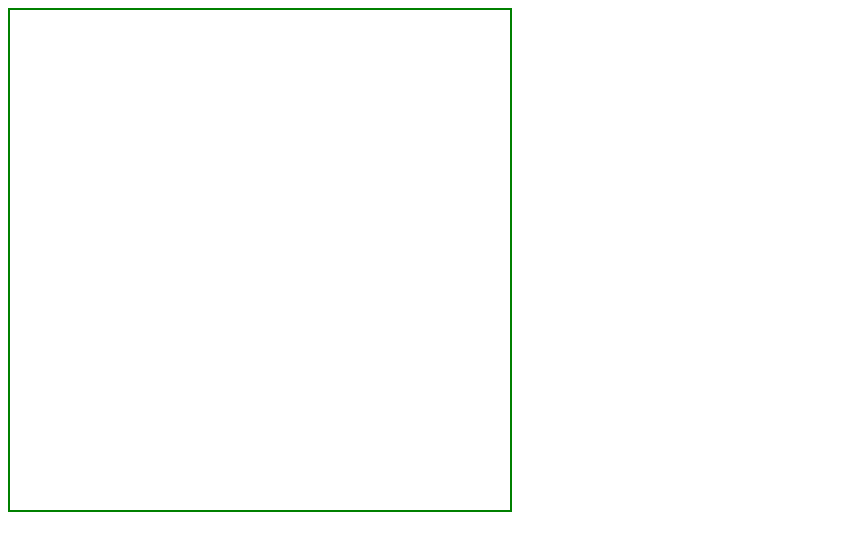
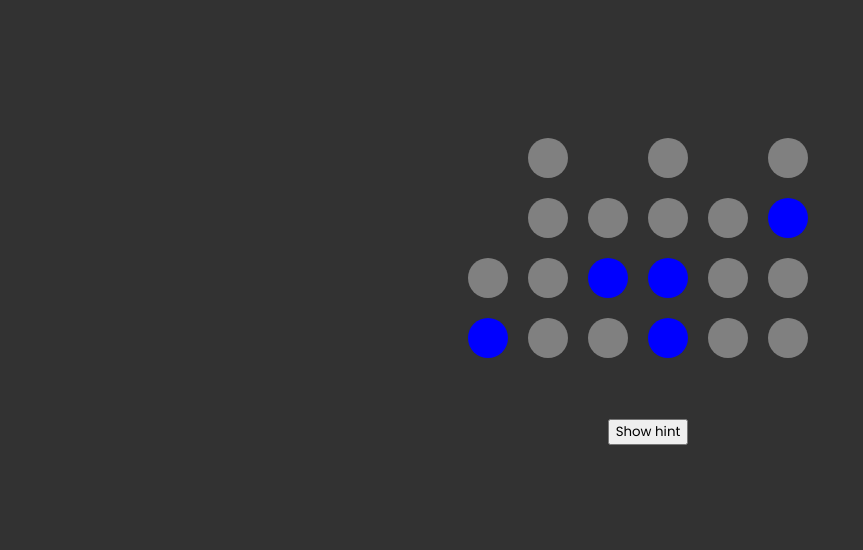
Before and after one commit to bakedPotatoLord/binary-clock, a plain HTML site: page index.html in a window 1280 px wide. Shown: the whole page, without its empty margins (0-863 px from the left). Drawn offline with Linux system fonts and the light colour scheme.

Commit message:
fixed all bugs

```diff
--- a/index.html
+++ b/index.html
@@ -9,7 +9,14 @@
 </head>
 
 <body>
-  <canvas></canvas>
+	<div class="body">
+		<div class='left'></div>
+		<canvas></canvas>
+		<div class='left'></div>
+	</div>
+	<button onclick='showHint()'>Show hint</button>
+
+
   <script src="script.js"></script>
 
   <script src="https://replit.com/public/js/replit-badge.js" theme="blue" defer></script>
--- a/script.js
+++ b/script.js
@@ -1,17 +1,31 @@
 let c = document.querySelector('canvas')
+let btn = document.querySelector('button')
 
 var ctx= c.getContext('2d')
+ctx.textAlign = 'center'
+ctx.font = '40px Serif';
 
 let now;
 
-cw = 500
-ch=500
+let hintShown = false;
+
+cw=400
+ch=300
 
 c.width = cw;
 c.height=ch;
 
 let display =Array.from(Array(6),x=>x)
 let display2 =Array.from(Array(6),x=>x)
+
+function showHint(){
+	hintShown = !(hintShown)
+	if(hintShown){
+		btn.innerHTML = "Hide Hint"
+	}else{
+		btn.innerHTML = "Show Hint"
+	}
+}
 
 function circle(x,y,lit){
 	if(lit){
@@ -30,8 +44,8 @@ function clear(){
 
 function digitOf(num,digit){
 	let parsed = num.toString().split("")//.reverse()
-	if(parsed.length == 1) parsed.pop('0')
-	if(parsed[digit] == undefined) return '0'
+	if(parsed.length == 1) parsed.push('0')
+	//if(parsed[digit] == undefined) return '0'
 	return parsed[digit]
 }
 
@@ -50,10 +64,27 @@ function draw(){
 	display[2] = 	digitOf(now.getMinutes(),0)
 	display[3] = 	digitOf(now.getMinutes(),1)
 	//seconds
-	display[4] = 	digitOf(now.getSeconds(),0)
-	display[5] = 	digitOf(now.getSeconds(),1)
+	if(now.getSeconds() < 10){
+		display[5] = 	digitOf(now.getSeconds(),0)
+		display[4] = 	digitOf(now.getSeconds(),1)
+	}else{
+		display[4] = 	digitOf(now.getSeconds(),0)
+		display[5] = 	digitOf(now.getSeconds(),1)
+	}
+
 
 	console.log(display)
+
+	if(hintShown){
+		ctx.fillStyle='black'
+		ctx.fillText(display[0],40,270)
+		ctx.fillText(display[1],100,270)
+		ctx.fillText(display[2],160,270)
+		ctx.fillText(display[3],220,270)
+		ctx.fillText(display[4],280,270)
+		ctx.fillText(display[5],340,270)
+	}
+
 
 	//convert to binary
 	for(i in display){
@@ -63,34 +94,34 @@ function draw(){
 
 	//console.log(display2)
 
-	/*
+
 
 	//display 0
-	circle(40,400,display2[0][0])
-	circle(40,340,display2[0][1])
+	circle(40,220,display2[0][0])
+	circle(40,160,display2[0][1])
 	//display 1
-	circle(100,400,display2[1][0])
-	circle(100,340,display2[1][1])
-	circle(100,280,display2[1][2])
-	circle(100,220,display2[1][3])
+	circle(100,220,display2[1][0])
+	circle(100,160,display2[1][1])
+	circle(100,100,display2[1][2])
+	circle(100,40,display2[1][3])
 	//display 2
-	circle(160,400,display2[2][0])
-	circle(160,340,display2[2][1])
-	circle(160,280,display2[2][2])
+	circle(160,220,display2[2][0])
+	circle(160,160,display2[2][1])
+	circle(160,100,display2[2][2])
 	//display 3
-	circle(220,400,display2[3][0])
-	circle(220,340,display2[3][1])
-	circle(220,280,display2[3][2])
-	circle(220,220,display2[3][3])
+	circle(220,220,display2[3][0])
+	circle(220,160,display2[3][1])
+	circle(220,100,display2[3][2])
+	circle(220,40,display2[3][3])
 	//display 4
-	circle(280,400,display2[4][0])
-	circle(280,340,display2[4][1])
-	circle(280,280,display2[4][2])
+	circle(280,220,display2[4][0])
+	circle(280,160,display2[4][1])
+	circle(280,100,display2[4][2])
 	//display 5
-	circle(340,400,display2[5][0])
-	circle(340,340,display2[5][1])
-	circle(340,280,display2[5][2])
-	circle(340,220,display2[5][3])
+	circle(340,220,display2[5][0])
+	circle(340,160,display2[5][1])
+	circle(340,100,display2[5][2])
+	circle(340,40,display2[5][3])
 
-	*/
+
 }
--- a/style.css
+++ b/style.css
@@ -1,8 +1,23 @@
+@import url('https://fonts.googleapis.com/css2?family=Poppins&display=swap');
+
 html, body {
   height: 100%;
   width: 100%;
+	background-color:rgb(50,50,50);
+	text-align:center;
+	font-family: 'Poppins', sans-serif;
+}
+
+.body{
+	display:flex;
 }
 
 canvas{
-	border: 2px solid green;
+
+	margin:auto;
+	margin-top:110px;
 }
+
+button{
+	font-family: 'Poppins', sans-serif;
+}
```
